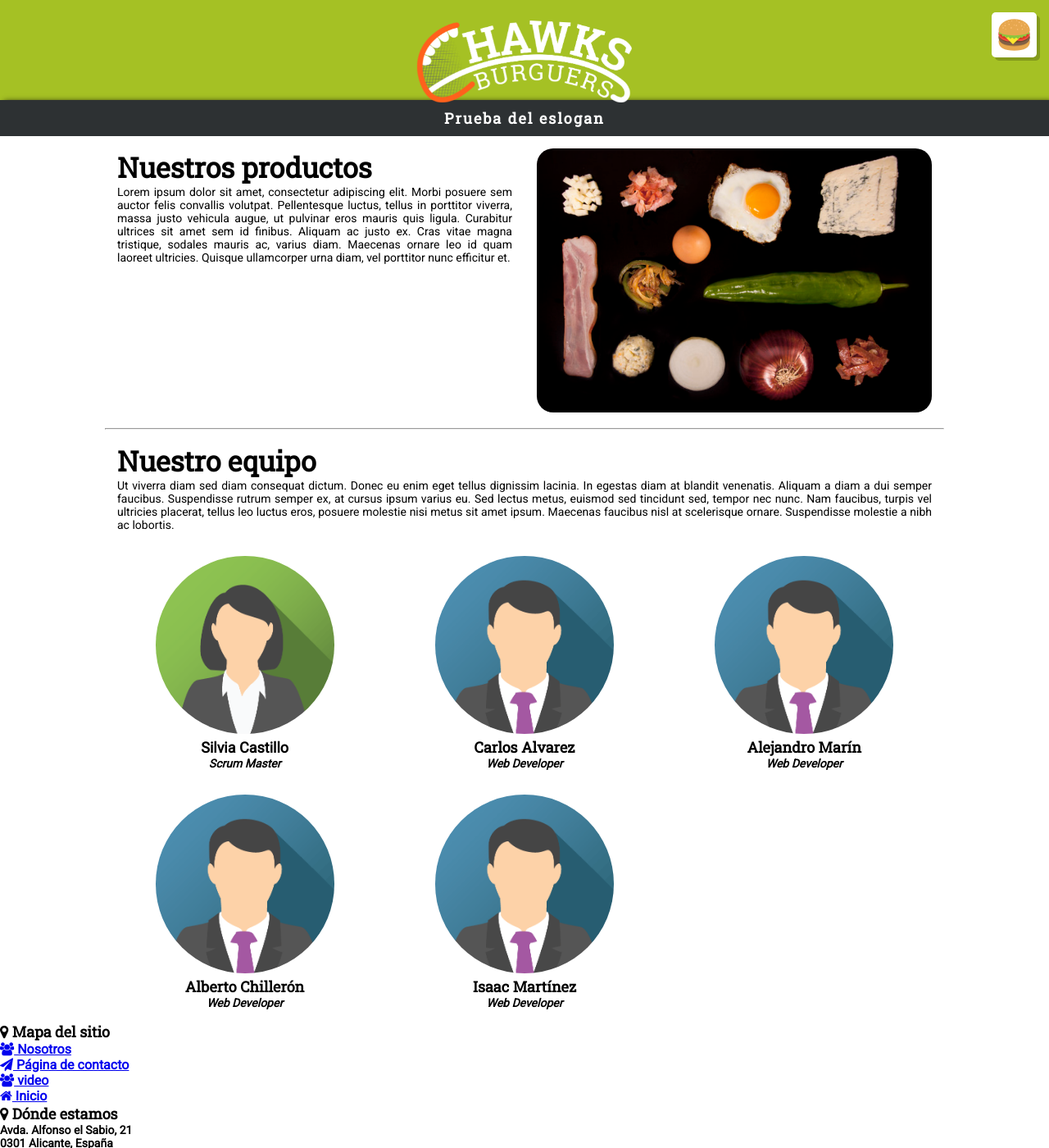
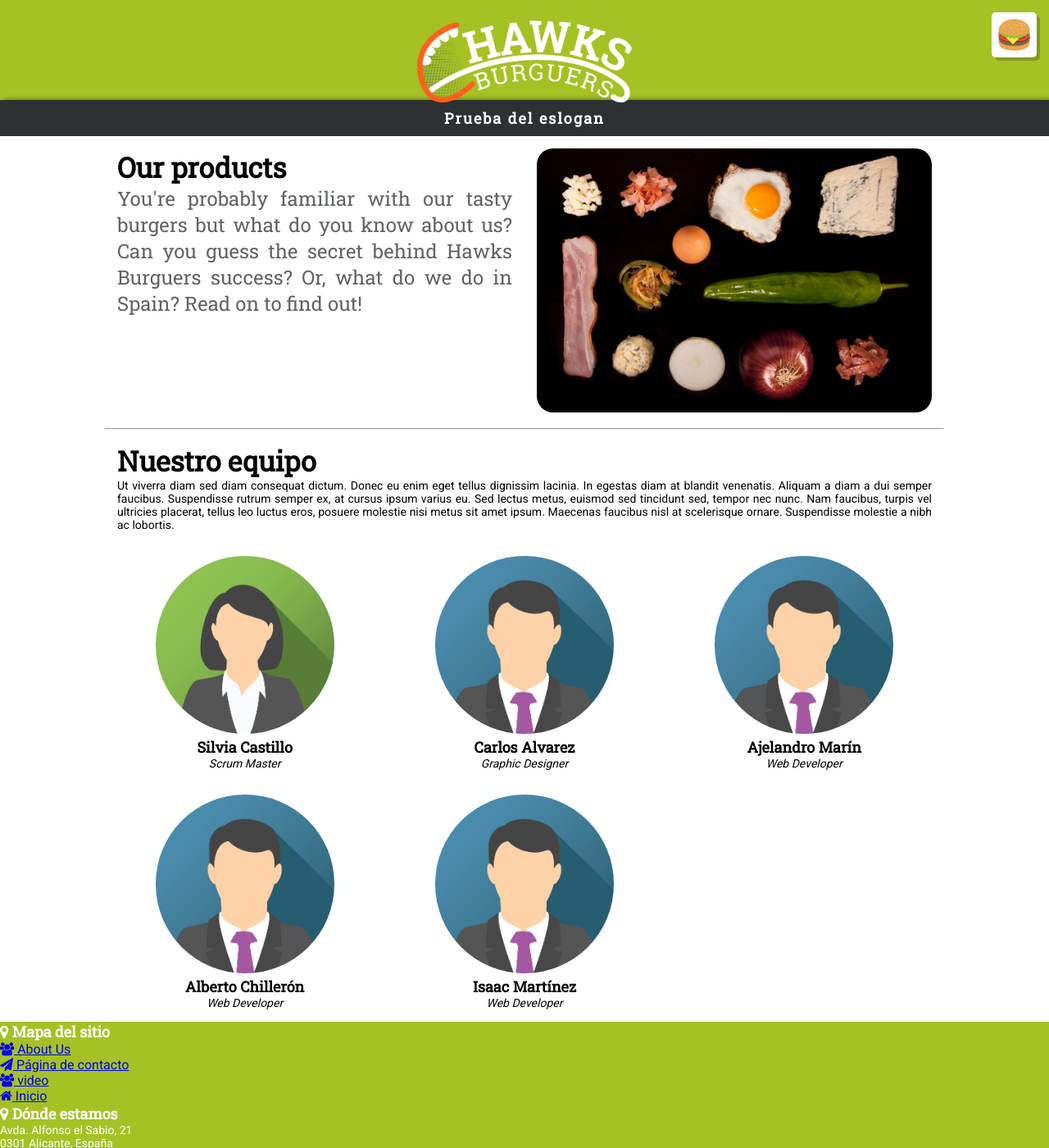
Before and after one commit to cArlitXs/HawksBurgers, a Jekyll site: the page built from about.html, in a window 1280 px wide and 1400 px high. Shown: the whole window at 82% size. Built offline with Jekyll 4.4.1, drawn with Linux system fonts in a browser that asks for light colours.

Commit message:
carlos h12c0

```diff
--- a/about.html
+++ b/about.html
@@ -1,17 +1,16 @@
 ---
 layout: layout
-title: Nosotros
-permalink: /nosotros
+title: About Us
+permalink: /about
 icon: "fa-users"
 menu: "yes"
 ---
-
 <div id="page-about" class="container">
   <section>
 		<article class="row">
 			<header class="col-6 col-s-6">
-				<h2>Nuestros productos</h2>
-        <p>Lorem ipsum dolor sit amet, consectetur adipiscing elit. Morbi posuere sem auctor felis convallis volutpat. Pellentesque luctus, tellus in porttitor viverra, massa justo vehicula augue, ut pulvinar eros mauris quis ligula. Curabitur ultrices sit amet sem id finibus. Aliquam ac justo ex. Cras vitae magna tristique, sodales mauris ac, varius diam. Maecenas ornare leo id quam laoreet ultricies. Quisque ullamcorper urna diam, vel porttitor nunc efficitur et.</p>
+				<h2>Our products</h2>
+        <p class="phrase">You're probably familiar with our tasty burgers but what do you know about us? Can you guess the secret behind Hawks Burguers success? Or, what do we do in Spain? Read on to find out!</p>
 			</header>
       <div class="col-6 col-s-6 imgAbout">
         <img src="{{site.baseurl}}/resources/ingredientes.jpg" alt="Ingredientes">
@@ -27,31 +26,31 @@
     <div class="row centro">
       <div class="col-4 col-s-6 centro">
         <div class="circle">
-          <a href="#" class="ModalPersonal" data-nombre="Silvia" data-puesto="Scrum master" data-contenido="prueba" data-contacto="silvia11111@iesmarenostrum.com"><img class="pointer" src="{{site.baseurl}}/resources/profile-vector-woman.png" alt="profile man"></a>
+          <a href="#" class="ModalPersonal" data-nombre="Silvia" data-puesto="Scrum Master" data-contenido="prueba" data-contacto="castillo18581@iesmarenostrum.com"><img class="pointer" src="{{site.baseurl}}/resources/profile-vector-woman.png" alt="profile woman"></a>
         </div>
-        <h6><b>Silvia Castillo</h6>
+        <h6>Silvia Castillo</h6>
         <p><i>Scrum Master</i></p>
       </div>
 
       <div class="col-4 col-s-6 centro">
         <div class="circle">
-          <a href="#"><img src="{{site.baseurl}}/resources/profile-vector-man.png" alt="profile man"></a>
+          <a href="#" class="ModalPersonal" data-nombre="Carlos" data-puesto="Graphic Designer" data-contenido="Dueño de un perro nigga" data-contacto="alvarez157551@iesmarenostrum.com"><img class="pointer" src="{{site.baseurl}}/resources/profile-vector-man.png" alt="profile man"></a>
         </div>
         <h6>Carlos Alvarez</h6>
+        <p><i>Graphic Designer</i></p>
+      </div>
+
+      <div class="col-4 col-s-6 centro">
+        <div class="circle">
+          <a href="#" class="ModalPersonal" data-nombre="Alejandro" data-puesto="Web Developer" data-contenido="prueba" data-contacto="marin11111@iesmarenostrum.com"><img class="pointer" src="{{site.baseurl}}/resources/profile-vector-man.png" alt="profile man"></a>
+        </div>
+        <h6>Ajelandro Marín</h6>
         <p><i>Web Developer</i></p>
       </div>
 
       <div class="col-4 col-s-6 centro">
         <div class="circle">
-          <a href="#"><img src="{{site.baseurl}}/resources/profile-vector-man.png" alt="profile man"></a>
-        </div>
-        <h6>Alejandro Marín</h6>
-        <p><i>Web Developer</i></p>
-      </div>
-
-      <div class="col-4 col-s-6 centro">
-        <div class="circle">
-          <a href="#"><img src="{{site.baseurl}}/resources/profile-vector-man.png" alt="profile man"></a>
+          <a href="#" class="ModalPersonal" data-nombre="Alberto" data-puesto="Web Developer" data-contenido="prueba" data-contacto="chilleron11111@iesmarenostrum.com"><img class="pointer" src="{{site.baseurl}}/resources/profile-vector-man.png" alt="profile man"></a>
         </div>
         <h6>Alberto Chillerón</h6>
         <p><i>Web Developer</i></p>
@@ -59,7 +58,7 @@
 
       <div class="col-4 col-s-6 centro">
         <div class="circle">
-          <a href="#"><img src="{{site.baseurl}}/resources/profile-vector-man.png" alt="profile man"></a>
+          <a href="#" class="ModalPersonal" data-nombre="Isaac" data-puesto="Web Developer" data-contenido="prueba" data-contacto="martinez11111@iesmarenostrum.com"><img class="pointer" src="{{site.baseurl}}/resources/profile-vector-man.png" alt="profile man"></a>
         </div>
         <h6>Isaac Martínez</h6>
         <p><i>Web Developer</i></p>
--- a/css/carlos.css
+++ b/css/carlos.css
@@ -1,4 +1,3 @@
-/*---All pages---*/
 /*---About---*/
 #page-about section article header p{
   text-align: justify;
@@ -22,12 +21,16 @@
 #page-about .centro, #page-about .centro p{
   text-align: center;
 }
-
-/*---Resumen compra---*/
 #page-resumen .center{
   text-align: center;
 }
 .pointer {cursor: pointer;}
+.phrase{
+  font-family: 'Roboto Slab', monospace;
+  font-size: 24px;
+  color: #606366;
+}
+/*-------------------------------------------*/
 /*-------------------------------------------*/
 
 /* The Modal (background) */
```
